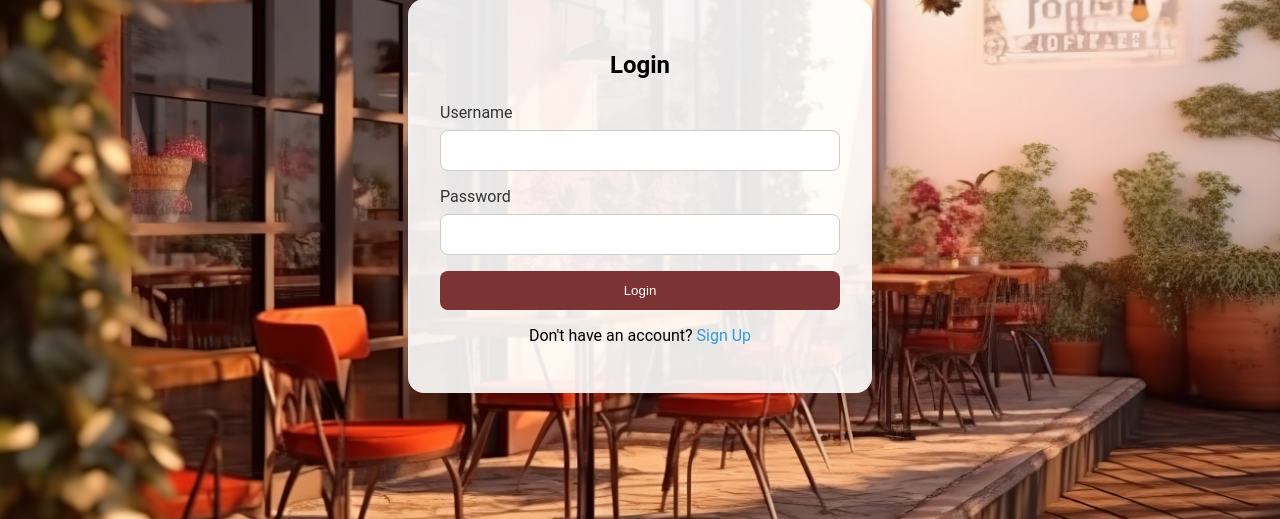
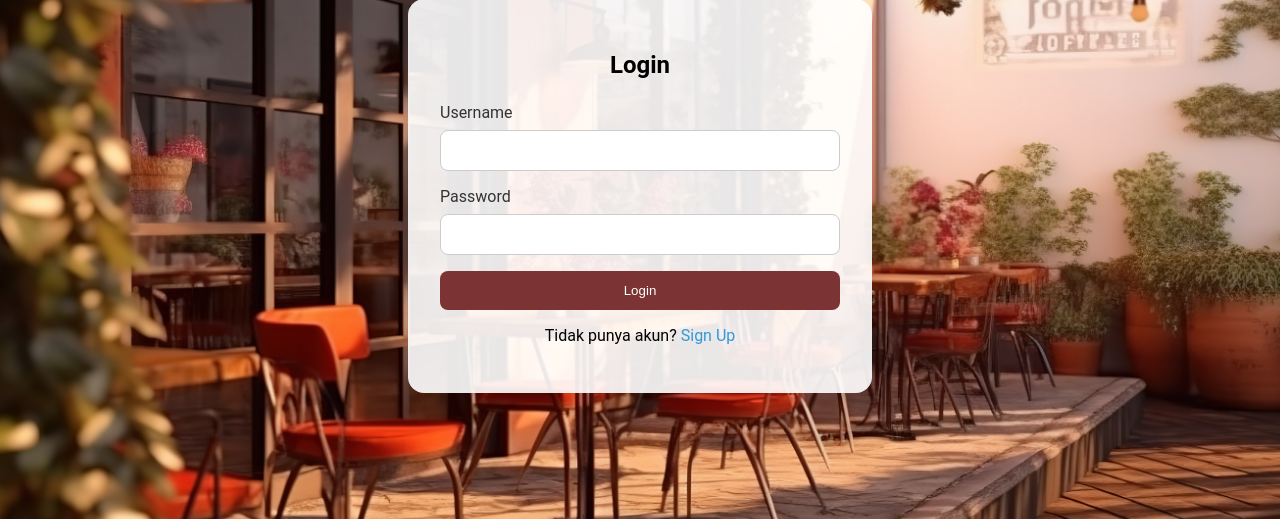
Before and after one commit to arilandrian/RPL-kelompok-11, a PHP site: page /login.php in a window 1280 px wide. Shown: the part 204-723 px from the top of the page. Run offline with PHP 8.4, Linux system fonts and the light colour scheme.

Commit message:
Update login.php (ubah ke bahasa Indonesia)

```diff
--- a/login.php
+++ b/login.php
@@ -22,7 +22,7 @@
                     <button type="submit" name ="login">Login</button>
                 </div>
             </form>
-            <p class="mt-4 text-center">Don't have an account? <a href="#">Sign Up</a></p>
+            <p class="mt-4 text-center">Tidak punya akun? <a href="#">Sign Up</a></p>
         </div>
     </div>
 </body>
```
